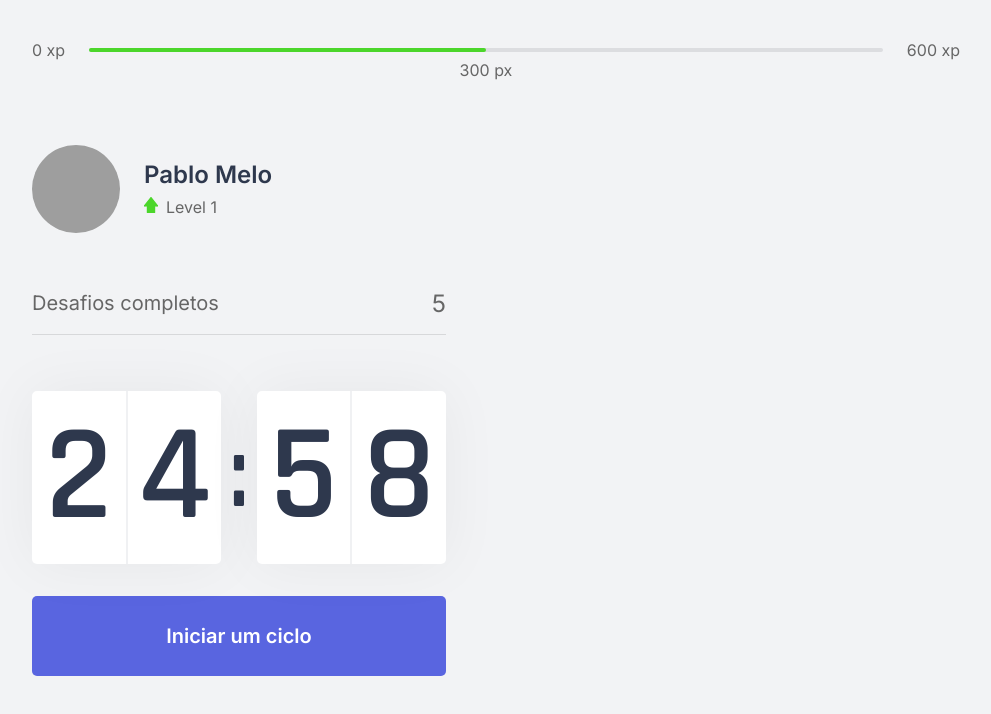
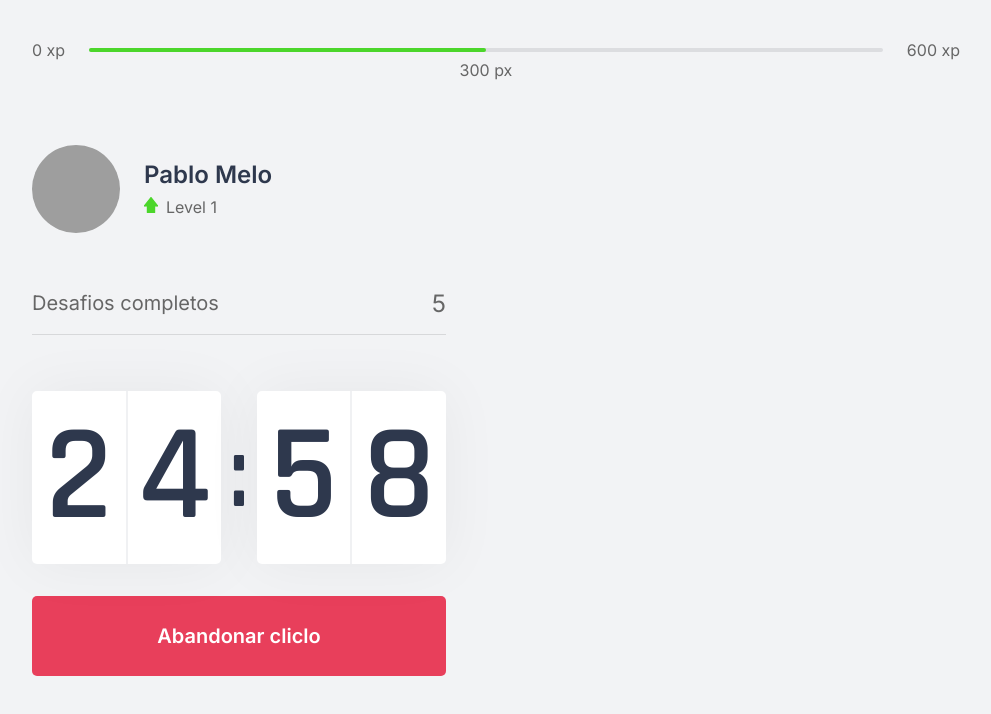
Before and after one commit to PabloMelo11/Moveit, a Next.js app: page / in a window 1280 px wide. Both pictures are taken after a click on the button "Iniciar um ciclo". Shown: the top 714 px of the page, without its empty margins (144-1135 px from the left). Built offline with nearby package versions, Linux system fonts and the light colour scheme; grey boxes are pictures that could not be loaded.

Commit message:
feat: reset coutdown

```diff
--- a/src/components/Countdown.tsx
+++ b/src/components/Countdown.tsx
@@ -2,9 +2,11 @@
 
 import styles from '../styles/components/Countdown.module.css';
 
+let countDownTimeout: NodeJS.Timeout;
+
 export function Countdown() {
   const [time, setTime] = useState(25 * 60);
-  const [active, setActive] = useState(false);
+  const [isActive, setIsActive] = useState(false);
 
   const minutes = Math.floor(time / 60);
   const seconds = time % 60;
@@ -13,16 +15,22 @@
   const [secondLeft, secondRight] = String(seconds).padStart(2, '0').split('');
 
   function startCountDown() {
-    setActive(true);
+    setIsActive(true);
+  }
+
+  function resetCountDown() {
+    clearTimeout(countDownTimeout);
+    setIsActive(false);
+    setTime(25 * 60);
   }
 
   useEffect(() => {
-    if (active && time > 0) {
-      setTimeout(() => {
+    if (isActive && time > 0) {
+      countDownTimeout = setTimeout(() => {
         setTime(time - 1);
       }, 1000);
     }
-  }, [active, time]);
+  }, [isActive, time]);
 
   return (
     <div>
@@ -38,6 +46,15 @@
         </div>
       </div>
 
+      {isActive ? (
+        <button
+          type="button"
+          className={`${styles.countdownButton} ${styles.countdownButtonActive}`}
+          onClick={resetCountDown}
+        >
+          Abandonar cliclo
+        </button>
+      ) : (
         <button
           type="button"
           className={styles.countdownButton}
@@ -45,6 +62,7 @@
         >
           Iniciar um ciclo
         </button>
+      )}
     </div>
   );
 }
--- a/src/styles/components/Countdown.module.css
+++ b/src/styles/components/Countdown.module.css
@@ -62,3 +62,13 @@
 .countdownButton:hover {
   background: var(--blue-dark);
 }
+
+.countdownButtonActive {
+  background: var(--red);
+  color: var(--white);
+}
+
+.countdownButtonActive:hover {
+  background: var(--red-dark);
+  color: var(--white);
+}
--- a/src/styles/global.css
+++ b/src/styles/global.css
@@ -12,6 +12,7 @@
   --text-highlight: #b3b9ff;
   --title: #2e384d;
   --red: #e83f5b;
+  --red-dark: #bb344a;
   --green: #4cd62b;
   --blue: #5965e0;
   --blue-dark: #4953b8;
```
Lines whose indentation alone changed are shown as unchanged.
